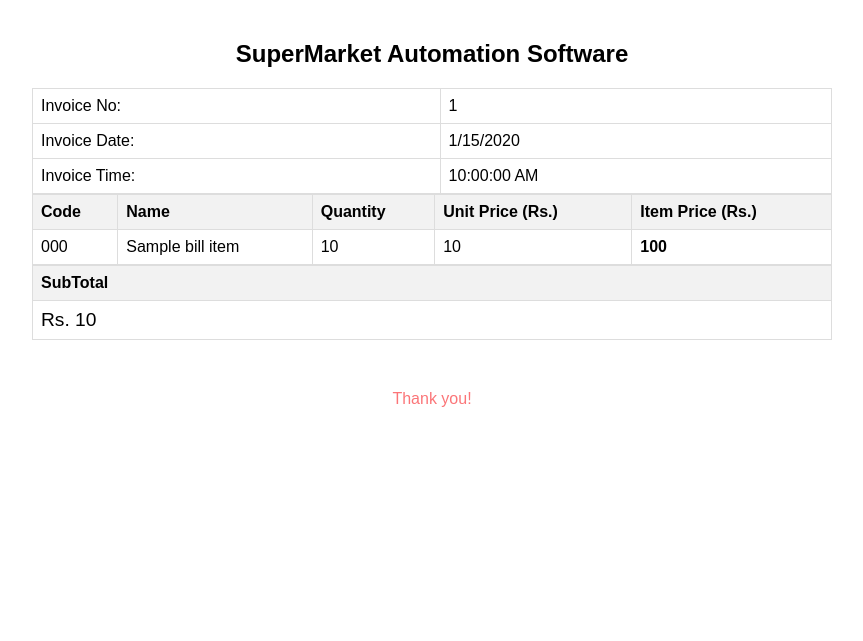
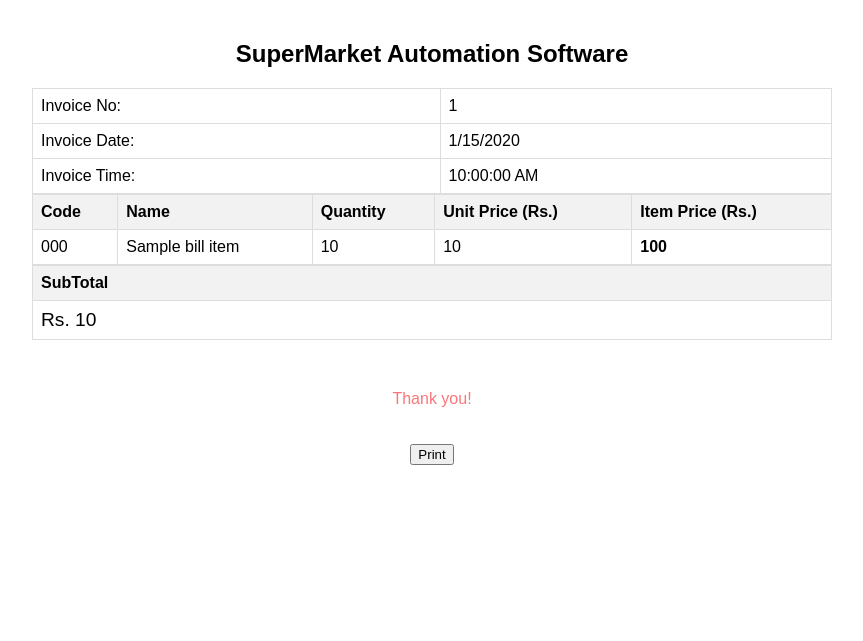
Before and after one commit to kashish-10/supermarket-automation-software, a Node project: template views/print_bill.ejs in a window 1280 px wide. Shown: the top 641 px of the page, without its empty margins (208-1071 px from the left). Run offline with Node 20 templates, Linux system fonts and the light colour scheme; the template is opened without the code that fills it: most values are stand-ins (such as "Sample title", 1, 10 or a date in 2020); some libraries are stand-ins or nearby versions.

Commit message:
minor changes

```diff
--- a/views/print_bill.ejs
+++ b/views/print_bill.ejs
@@ -60,7 +60,7 @@
     </style>
 </head>
 <body>
-    <div class="container">
+    <div id="printableArea" class="container">
         <div class="logo text-center">
             <h2>SuperMarket Automation Software</h2>
         </div>
@@ -116,5 +116,22 @@
             <p class="total">Thank you!</p>
         </div>
     </div>
+
+    <div class="text-center" style="padding-bottom: 5%;">
+        <input type="button" class="btn btn-info btn-lg" onclick="printDiv('printableArea')" value="Print" />
+    </div>
+
+    <script>
+        function printDiv(divName) {
+            var divContents = document.getElementById(divName).innerHTML;
+            var a = window.open('', '', 'height=500, width=500');
+            a.document.write('<html>');
+            a.document.write('<body >');
+            a.document.write(divContents);
+            a.document.write('</body></html>');
+            a.document.close();
+            a.print();
+        }
+    </script>
 </body>
 </html>
```
